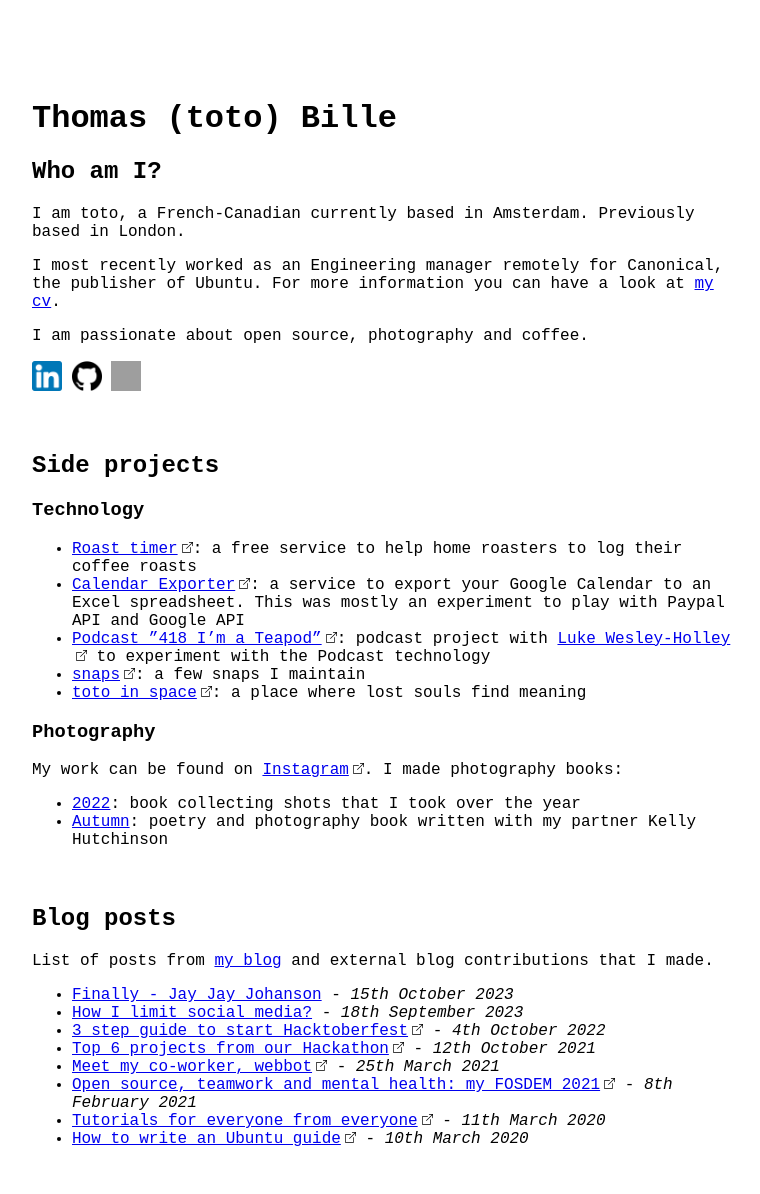
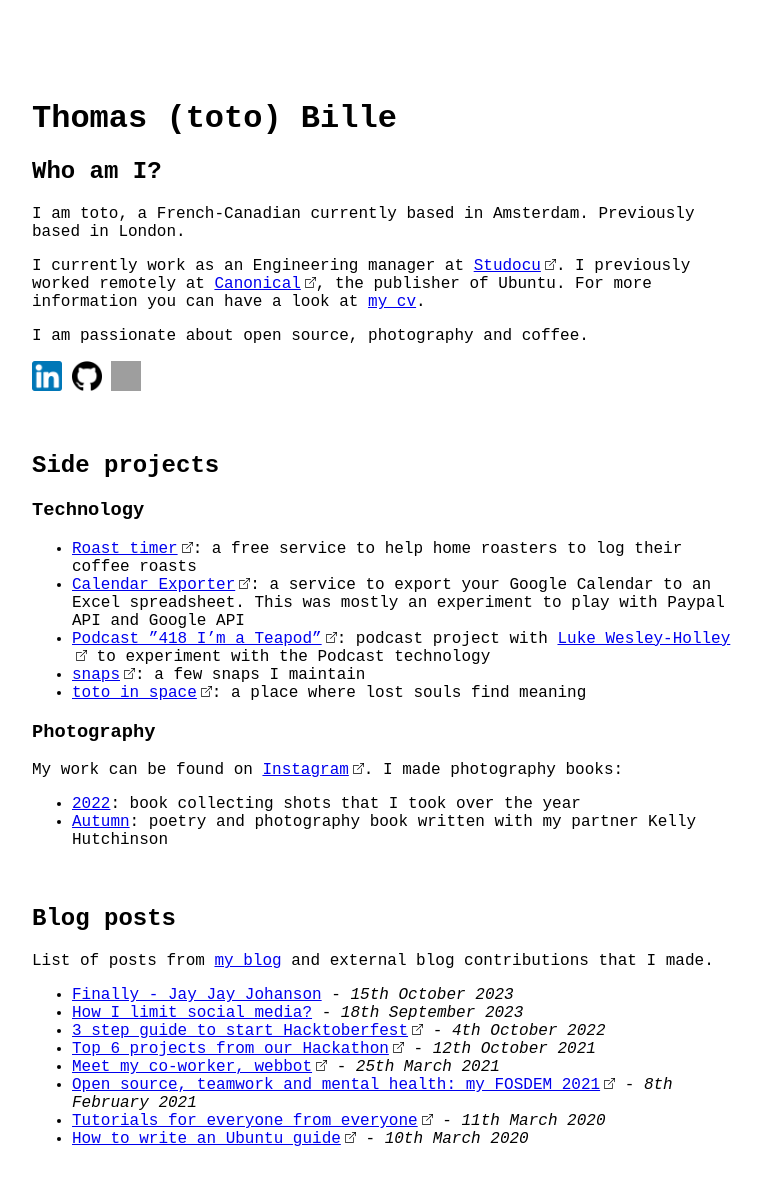
Before and after one commit to tbille/bille.dev, a Jekyll site: the page built from index.html, in a window 1280 px wide. Shown: the whole page, without its empty margins (258-1018 px from the left). Built offline with Jekyll 4.4.1, drawn with Linux system fonts in a browser that asks for light colours; grey boxes are pictures that could not be loaded.

Commit message:
update description

```diff
--- a/_layouts/post.html
+++ b/_layouts/post.html
@@ -14,5 +14,5 @@
     <hr>
     <h2>About me</h2>
 
-    <p>I am Thomas (toto) Bille, a software engineer who previously worked as an Engineering manager at Canonical, the publisher of Ubuntu. I am passionate about tech, photography and coffee. Make yourself comfy and welcome to my site!</p>
+    <p>I am Thomas (toto) Bille, a software engineer who works as an Engineering manager at Studocu and previously at Canonical, the publisher of Ubuntu. I am passionate about tech, photography and coffee. Make yourself comfy and welcome to my site!</p>
 </div>
--- a/index.html
+++ b/index.html
@@ -1,7 +1,7 @@
 ---
 layout: default
 title: Thomas (toto) Bille - Engineering Manager
-description: Engineering Manager at Canonical. Thomas Bille is passionate about open source, photography and coffee.
+description: Engineering Manager at Studocu. Thomas Bille is passionate about open source, photography and coffee.
 ---
 
 <header>
@@ -9,8 +9,7 @@
 
   <h2>Who am I?</h2>
   <p>I am toto, a French-Canadian currently based in Amsterdam. Previously based in London.</p>
-  <p>I most recently worked as an Engineering manager remotely for Canonical, the publisher of Ubuntu. For more
-    information you can have a look at <a href="/assets/cv.pdf">my cv</a>.</p>
+  <p>I currently work as an Engineering manager at <a href="https://studocu.com">Studocu</a>. I previously worked remotely at <a href="https://canonical.com/">Canonical</a>, the publisher of Ubuntu. For more information you can have a look at <a href="/assets/cv.pdf">my cv</a>.</p>
   <p>I am passionate about open source, photography and coffee.</p>
 
   <p>
```
